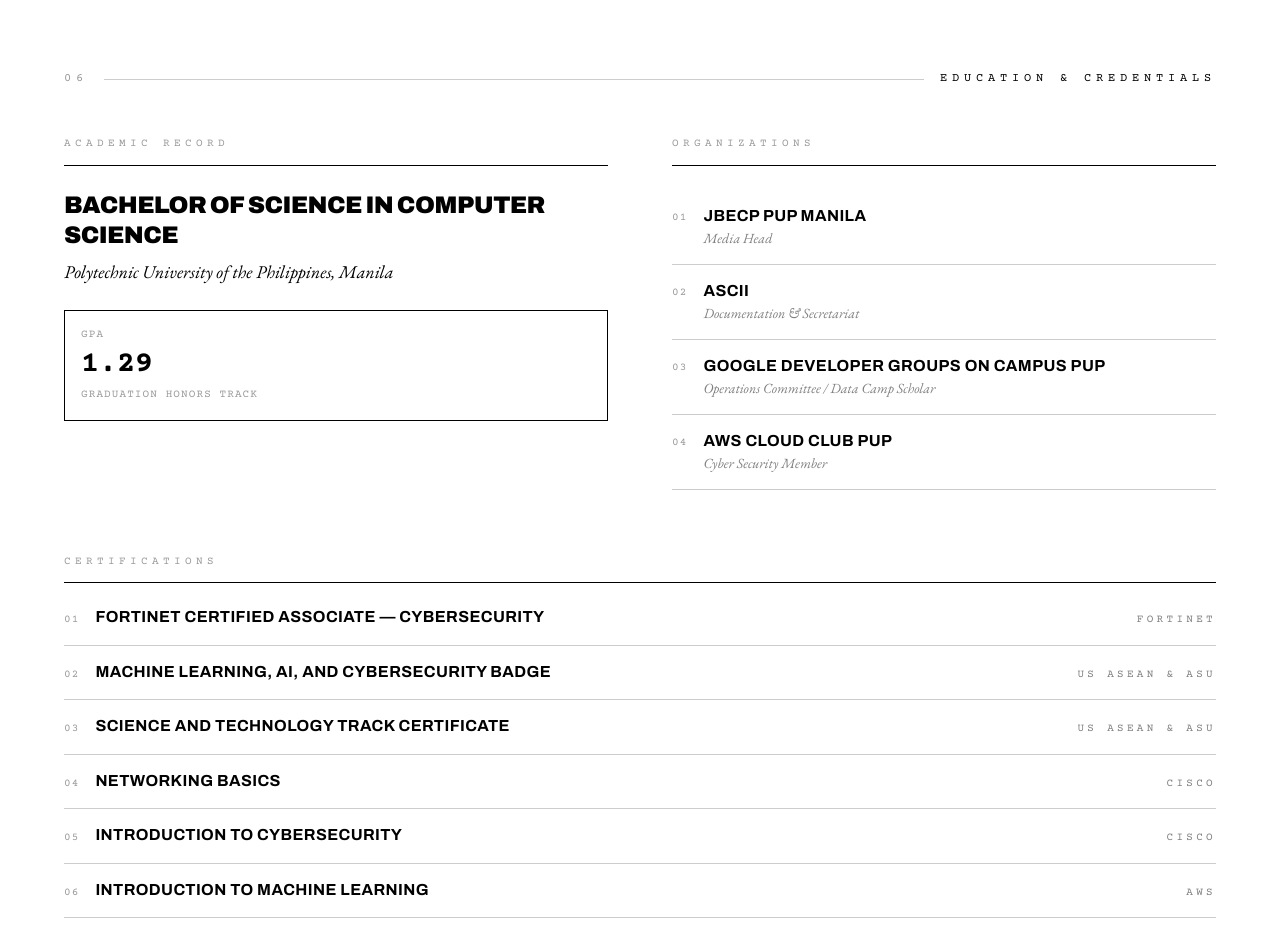
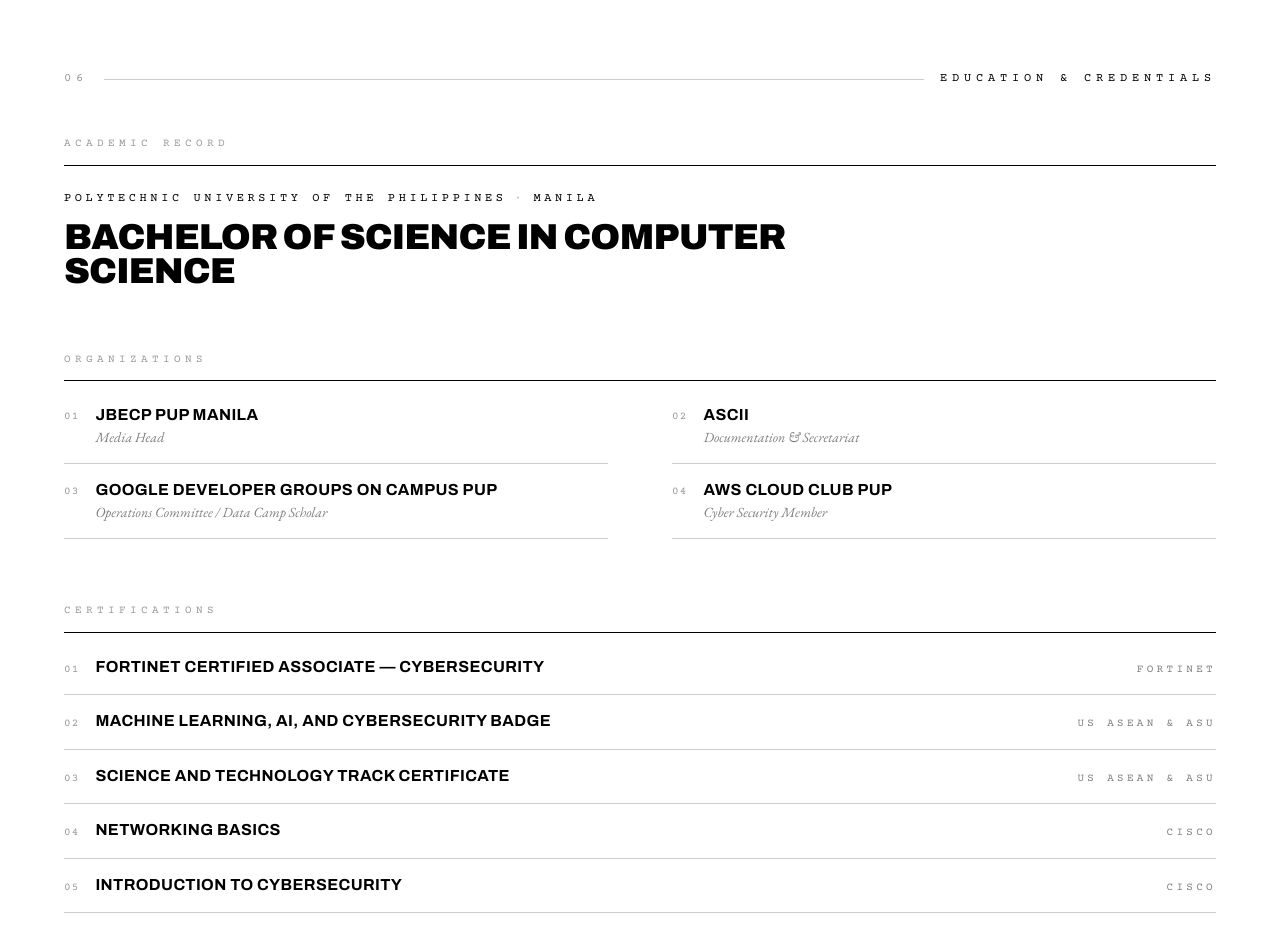
Before and after one commit to biendelapaz02/PORTFOLIO_DELAPAZ, a React (Vite) app: page / in a window 1280 px wide. Shown: the part 9600-10530 px from the top of the page. Built offline with nearby package versions, Linux system fonts and the light colour scheme.

Commit message:
remove GPA

```diff
--- a/src/app/App.tsx
+++ b/src/app/App.tsx
@@ -1252,7 +1252,6 @@
           <span className="text-[12px] tracking-[0.4em] uppercase">Education & Credentials</span>
         </div>
 
-        <div className="grid grid-cols-1 md:grid-cols-2 gap-12 lg:gap-16 [&>*]:min-w-0">
         <div>
           <div
             className="text-[11px] tracking-[0.4em] uppercase text-black/40 mb-6 border-b border-black pb-3"
@@ -1261,31 +1260,27 @@
             Academic Record
           </div>
           <p
-              className="text-2xl font-black uppercase tracking-tight leading-tight"
+            className="text-[12px] tracking-[0.3em] uppercase mb-3"
+            style={{ fontFamily: "'Courier Prime', monospace" }}
+          >
+            Polytechnic University of the Philippines<span className="text-black/30 mx-2">·</span>Manila
+          </p>
+          <p
+            className="max-w-3xl text-3xl md:text-4xl font-black uppercase tracking-tight leading-[0.95]"
             style={{ fontFamily: "'Archivo', Arial, sans-serif" }}
           >
             Bachelor of Science in Computer Science
           </p>
-            <p
-              className="text-lg mt-2"
-              style={{ fontFamily: "'EB Garamond', Georgia, serif", fontStyle: "italic" }}
-            >
-              Polytechnic University of the Philippines, Manila
-            </p>
-            <div className="mt-6 border border-black p-4" style={{ fontFamily: "'Courier Prime', monospace" }}>
-              <div className="text-[11px] tracking-widest uppercase text-black/40 mb-1">GPA</div>
-              <div className="text-3xl font-black">1.29</div>
-              <div className="text-[11px] tracking-widest uppercase text-black/40 mt-1">Graduation Honors Track</div>
-            </div>
         </div>
 
-          <div>
+        <div className="mt-16">
           <div
-              className="text-[11px] tracking-[0.4em] uppercase text-black/40 mb-6 border-b border-black pb-3"
+            className="text-[11px] tracking-[0.4em] uppercase text-black/40 mb-2 border-b border-black pb-3"
             style={{ fontFamily: "'Courier Prime', monospace" }}
           >
             Organizations
           </div>
+          <div className="grid grid-cols-1 md:grid-cols-2 gap-x-12 lg:gap-x-16 [&>*]:min-w-0">
             {[
               { role: "Media Head", org: "JBECP PUP Manila" },
               { role: "Documentation & Secretariat", org: "ASCII" },
```
Also changed, not shown: 1 other file (tests, documents, lock files or other folders). Lines whose indentation alone changed are shown as unchanged.
